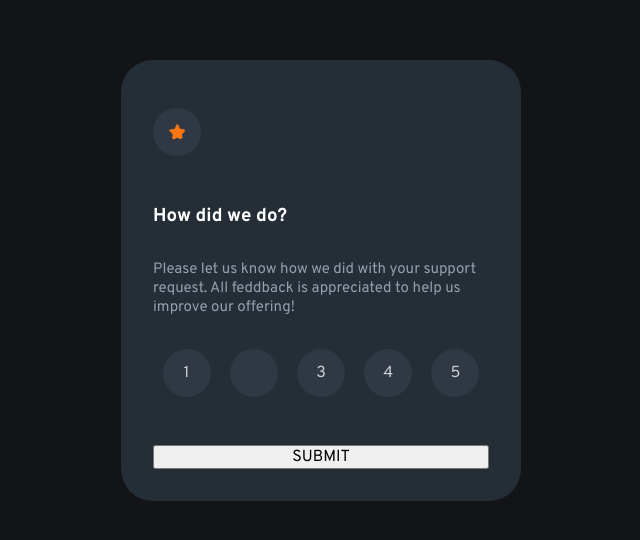
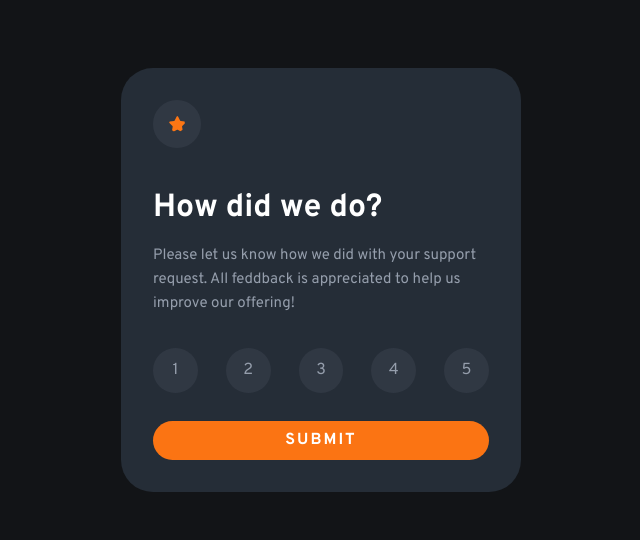
Before and after one commit to propellerhead42/interactive-rating-form, a Vue app: page / in a window 1280 px wide. Shown: the part 120-660 px from the top of the page, without its empty margins (319-959 px from the left). Built offline with nearby package versions, Linux system fonts and the light colour scheme.

Commit message:
finished rating card

```diff
--- a/src/assets/scss/globals.scss
+++ b/src/assets/scss/globals.scss
@@ -8,7 +8,7 @@
 body {
   font-family: 'Overpass', sans-serif;
 
-    p{
+  p {
     font-size: 15px;
   }
 
@@ -23,6 +23,7 @@
 
 // Variabels:
 $orange: hsl(25, 97%, 53%);
+$red: hsl(0, 82%, 44%);
 
 $white: hsl(0, 0%, 100%);
 $light-grey: hsl(217, 12%, 63%);
--- a/src/components/RatingCard.vue
+++ b/src/components/RatingCard.vue
@@ -1,42 +1,26 @@
 <template>
   <section class="card rating-card">
       <div class="logo-container">
-
         <img class="circle-bgn" src="../assets/images/icon-star.svg" alt="">
-
-
       </div>
-      <h3 class="heading-3">How did we do?</h3>
-      <p class="main-p">
+      <article class="card-description">
+            <h3 class="description-heading">How did we do?</h3>
+            <p class="description-para">
                 Please let us know how we did with your support request. All feddback is appreciated to help us improve our offering!
             </p>
+        </article>
       <form @submit.prevent="handleSubmit" class="card-rating-form">
-          <section class="checkbox-container">
-              <div class="checkbox-wrapper">
-                    <label class="main-p circle-bgn" >1
+            <section class="radio-input-container">
                 <input type="radio" value="1" name="ratingNumber" v-model="ratingNumber">
-                    </label>
-              </div>
-              <div class="checkbox-wrapper">
-                    <label class="main-p circle-bgn" >
+
                 <input type="radio" value="2" name="ratingNumber" v-model="ratingNumber">
-                    </label>
-              </div>
-              <div class="checkbox-wrapper">
-                    <label class="main-p circle-bgn" >3
+
                 <input type="radio" value="3" name="ratingNumber" v-model="ratingNumber">
-                    </label>
-              </div>
-              <div class="checkbox-wrapper">
-                    <label class="main-p circle-bgn" >4
+
                 <input type="radio" value="4" name="ratingNumber" v-model="ratingNumber">
-                    </label>
-              </div>
-              <div class="checkbox-wrapper">
-                    <label class="main-p circle-bgn" >5
+
                 <input type="radio" value="5" name="ratingNumber" v-model="ratingNumber">
-                    </label>
-              </div>
+
                 <div class="errorModal" v-if="errorMsg">
                     <p>{{errorMsg}}</p>
                 </div>
@@ -79,25 +63,46 @@ export default {
     border-radius: 2rem;
     display: flex;
     flex-direction: column;
-    gap: 2rem;
+    gap: 1.5rem;
 }
 
-.heading-3 {
+.description-heading {
     color: $white;
+    font-size: 2rem;
+    padding: 1rem 0;
 }
 
-.main-p {
+.description-para {
     color: $light-grey;
+    line-height: 1.5rem;
 }
 
 .card-rating-form {
     display: flex;
     flex-direction: column;
-    gap: 1rem;
+    gap: 1.25rem;
+
+    button {
+        width: 100%;
+        margin: 0 auto;
+        padding: 0.6rem 0;
+        border-radius: 3rem;
+        outline: none;
+        border: none;
+        font-weight: 700;
+        color: $white;
+        background: $orange;
+        cursor: pointer;
+        letter-spacing: 2px;
+
+        &:hover {
+            color: $orange;
+            background: $white;
+        }
+    }
 }
 
 .logo-container {
-    padding: 1rem 0;
     display: flex;
     align-items: center;
 
@@ -108,71 +113,72 @@ export default {
     }
 }
 
-.checkbox-container {
+.radio-input-container {
     position: relative;
     display: flex;
-    justify-content: space-around;
+    justify-content: space-between;
     align-items: center;
-    padding-bottom: 2rem;
-}
+    padding: 0.5rem 0;
 
-.checkbox-wrapper {
-    position: relative;
-    .circle-bgn {
+    input{
+        appearance: none;
+        width: 2.8rem;
+        height: 2.8rem;
         display: block;
-        width: 3rem;
-        height: 3rem;
+        margin: auto 0;
+        background: $round-bgn-form;
         border-radius: 50%;
         display: flex;
         justify-content: center;
         align-items: center;
+        cursor: pointer;
+
+        &::after{
+            color: $light-grey;
         }
 
-    label {
-        color: $white;
-        z-index: 999;
-
-        &:hover {
+        &:nth-child(1)::after{
+            content: "1"
         }
+        &:nth-child(2)::after{
+            content: "2"
         }
-
-    input {
-        position: absolute;
-        appearance: none;
-        width: 100%;
-        height: 100%;
-        border-radius: 50%;
-        cursor: pointer;
-        background-color: $round-bgn-form;
-
-        &::after {
-            position: relative;
-            content: " ";
-            display: flex;
-            justify-content: center;
-            align-items: center;
-            width: 100%;
-            height: 100%;
+        &:nth-child(3)::after{
+            content: "3"
+        }
+        &:nth-child(4)::after{
+            content: "4"
+        }
+        &:nth-child(5)::after{
+            content: "5"
         }
 
         &:hover {
             background-color: $light-grey;
-        }
+            color: $white;
 
-        &:checked{
-            background-color: $orange;
-        }
-
+            &::after{
+                color: $white;
             }
         }
 
+        &:checked {
+            background-color: $orange;
+
+            &::after{
+                color: $white;
+            }
+        }
+    }
+}
+
+
 .errorModal {
     position: absolute;
-    bottom: 0;
+    top: -1.25rem;
     left: 0;
     right: 0;
-    background: rgb(164, 19, 19);
-    color: $white;
+    color: $red;
     font-weight: 700;
     display: flex;
     justify-content: center;
```
Lines whose indentation alone changed are shown as unchanged.
